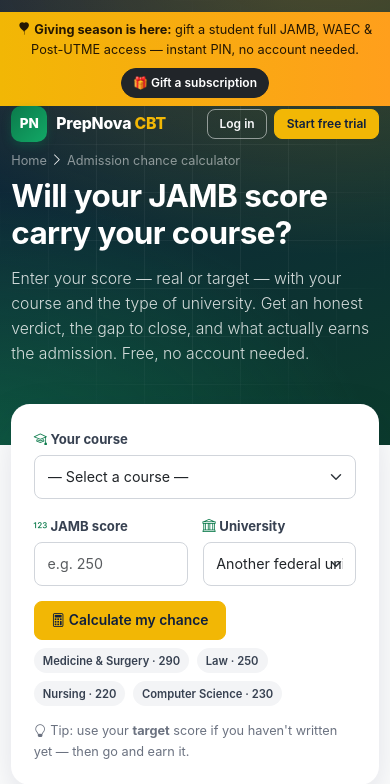
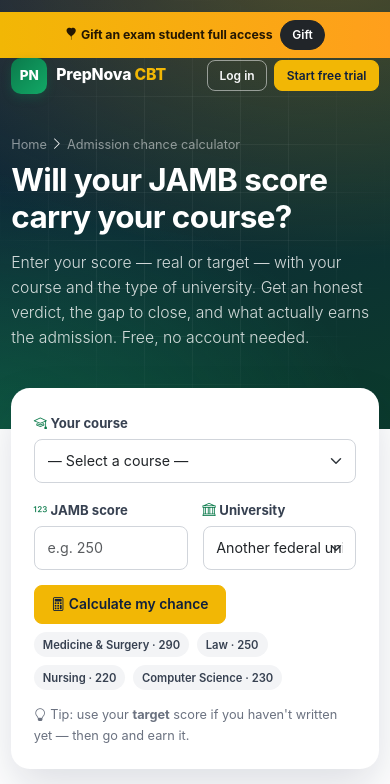
Before and after one commit to Aduagba90/cbt_app, a Flask app: page /admission-chance-calculator in a window 390 px wide. Shown: the top 784 px of the page. Run offline with Flask 3, Linux system fonts and the light colour scheme; parts of the project's set-up code (start-up, migrations or seed data) failed here and were passed over; some libraries are stand-ins or nearby versions.

Commit message:
Declutter the landing navbar for student registration: mobile header 174px -> 106px (gold strip now one slim 46px line, single tap target with short phone copy), white Gift pill removed from the action row (the strip pill is the gift CTA) and How it works dropped from the nav links (hero button + footer cover it), so actions are exactly [Log in] + gold [Start free trial]; static strip on login/register matches; hero compensation retuned; verified at 320/390/768/1366px (one-line strip, 5 links, 2 buttons, hero clear, hit-tests pass, 0 errors); suite 55 checks, battery 568 green

```diff
--- a/static/css/prepnova.css
+++ b/static/css/prepnova.css
@@ -984,8 +984,10 @@
   padding:1.1rem 1.4rem; border:1px solid rgba(255,255,255,.16); border-radius:1rem; background:rgba(255,255,255,.07); }
 
 /* ---------- Gift: attention placements (promo strip, hero, dedicated CTA) ---------- */
-.pn-promo-strip { background: linear-gradient(90deg, #f2b705, #ff9f1c); color: #241703; font-size: .85rem; }
-.pn-promo-strip .btn { border-radius: 999px; }
+.pn-promo-strip { display: block; background: linear-gradient(90deg, #f2b705, #ff9f1c); color: #241703;
+  font-size: .82rem; text-decoration: none; }
+.pn-promo-strip:hover { color: #241703; }
+.pn-promo-strip .btn { border-radius: 999px; pointer-events: none; }
 .pn-gift-cta { position: relative; overflow: hidden; text-align: center; color: #fff; border-radius: 24px; padding: 3rem 1.5rem;
   background: radial-gradient(600px 280px at 8% 0%, rgba(242, 183, 5, .35), transparent 60%), linear-gradient(135deg, #4c1d95, var(--pn-navy, #0f1f3d)); }
 @media (min-width: 768px) { .pn-gift-cta { padding: 4rem 3rem; } }
@@ -997,12 +999,6 @@
 @keyframes pn-gift-float { 0%, 100% { transform: translateY(0); } 50% { transform: translateY(-7px); } }
 @media (prefers-reduced-motion: reduce) { .pn-gift-cta-badge { animation: none; } }
 
-/* ---------- Gift: nav CTA pill + plan tag ---------- */
-.pn-nav-gift { display: inline-flex; align-items: center; padding: .42rem 1rem; border-radius: 999px;
-  background: #fff; color: #0f1f3d; font-weight: 700; font-size: .85rem; text-decoration: none;
-  box-shadow: 0 6px 18px rgba(0, 0, 0, .28); transition: transform .15s ease, box-shadow .15s ease; }
-.pn-nav-gift i { color: #d97706; }
-.pn-nav-gift:hover { transform: translateY(-1px); box-shadow: 0 10px 24px rgba(0, 0, 0, .34); color: #0f1f3d; }
 .pn-gift-tag { display: inline-block; font-size: .62rem; font-weight: 800; letter-spacing: .06em;
   text-transform: uppercase; color: #241703; background: linear-gradient(135deg, #ffd166, #f2b705);
   border-radius: 999px; padding: .12rem .45rem; vertical-align: middle; margin-left: .15rem; }
@@ -1013,9 +1009,9 @@
 
 /* Promo strip lives INSIDE the fixed landing nav — push the hero down by the strip height
    (mobile: text wraps to two lines ~68px; >=768px single line ~48px). */
-body.pn-has-promo .pn-hero { padding-top: calc(7.5rem + 68px); }
+body.pn-has-promo .pn-hero { padding-top: calc(7.5rem + 52px); }
 @media (min-width: 768px) { body.pn-has-promo .pn-hero { padding-top: calc(7.5rem + 48px); } }
 @media (min-width: 992px) { body.pn-has-promo .pn-hero { padding-top: calc(9rem + 48px); } }
-body.pn-has-promo .pn-hero-sm { padding-top: calc(5.5rem + 68px); }
+body.pn-has-promo .pn-hero-sm { padding-top: calc(5.5rem + 52px); }
 @media (min-width: 768px) { body.pn-has-promo .pn-hero-sm { padding-top: calc(5.5rem + 48px); } }
 @media (min-width: 992px) { body.pn-has-promo .pn-hero-sm { padding-top: calc(6.5rem + 48px); } }
--- a/templates/_landing_nav.html
+++ b/templates/_landing_nav.html
@@ -1,12 +1,12 @@
 {% set on_landing = request.path in ('/', '/index') %}
 <nav class="pn-landing-nav">
     {% if not session.get('user') and request.endpoint != 'gift_page' and not request.path.startswith('/battle') %}
-    <div class="pn-promo-strip">
-        <div class="container d-flex flex-wrap align-items-center justify-content-center gap-2 py-2">
-            <span class="text-center"><i class="bi bi-balloon-heart-fill me-1"></i><b>Giving season is here:</b> gift a student full JAMB, WAEC &amp; Post-UTME access — instant PIN, no account needed.</span>
-            <a href="{{ url_for('gift_page') }}" class="btn btn-dark btn-sm flex-shrink-0">🎁 Gift a subscription</a>
+    <a class="pn-promo-strip" href="{{ url_for('gift_page') }}">
+        <div class="container d-flex align-items-center justify-content-center gap-2 py-2">
+            <span class="text-truncate"><i class="bi bi-balloon-heart-fill me-1"></i><b>Gift an exam student full access</b><span class="d-none d-md-inline"> — JAMB, WAEC &amp; Post-UTME, instant PIN, no account needed</span></span>
+            <span class="btn btn-dark btn-sm flex-shrink-0"><span class="d-md-none">Gift</span><span class="d-none d-md-inline">Gift a subscription</span></span>
         </div>
-    </div>
+    </a>
     {% endif %}
     <div class="container d-flex align-items-center justify-content-between">
         <a class="pn-brand" href="{{ url_for('index') }}">
@@ -16,7 +16,6 @@
         <ul class="nav d-none d-lg-flex align-items-center gap-1">
             <li class="nav-item"><a class="nav-link" href="{{ '#tools' if on_landing else url_for('tools.combination_checker') }}"><i class="bi bi-tools me-1"></i>Free tools</a></li>
             <li class="nav-item"><a class="nav-link" href="{{ '#features' if on_landing else '/#features' }}">Features</a></li>
-            <li class="nav-item d-none d-xl-block"><a class="nav-link" href="{{ '#how' if on_landing else '/#how' }}">How it works</a></li>
             <li class="nav-item"><a class="nav-link" href="{{ '#pricing' if on_landing else '/#pricing' }}">Pricing</a></li>
             <li class="nav-item d-none d-xl-block"><a class="nav-link" href="{{ '#faq' if on_landing else '/#faq' }}">FAQ</a></li>
             <li class="nav-item"><a class="nav-link" href="{{ url_for('centre.schools') }}"><i class="bi bi-mortarboard me-1"></i>For centres</a></li>
@@ -25,7 +24,6 @@
             {% if session.get('user') %}
             <a href="{{ url_for('dashboard') }}" class="btn btn-accent btn-sm"><i class="bi bi-grid-1x2 me-1"></i> Go to dashboard</a>
             {% else %}
-            <a href="{{ url_for('gift_page') }}" class="pn-nav-gift d-none d-md-inline-flex" title="Buy full access for a student — no account needed"><i class="bi bi-balloon-heart-fill"></i>&nbsp;Gift</a>
             <a href="{{ url_for('login') }}" class="btn btn-outline-light btn-sm">Log in</a>
             <a href="{{ url_for('register') }}" class="btn btn-accent btn-sm">Start free trial</a>
             {% endif %}
--- a/templates/base.html
+++ b/templates/base.html
@@ -24,12 +24,12 @@
 {% endblock %}
 
 {% if request.endpoint and not session.get('user') and request.endpoint != 'gift_page' and 'pn-landing' not in (self.body_class() or '') and not request.path.startswith('/battle') %}
-<div class="pn-promo-strip">
-    <div class="container d-flex flex-wrap align-items-center justify-content-center gap-2 py-2">
-        <span class="text-center"><i class="bi bi-balloon-heart-fill me-1"></i><b>Giving season is here:</b> gift a student full JAMB, WAEC &amp; Post-UTME access — instant PIN, no account needed.</span>
-        <a href="{{ url_for('gift_page') }}" class="btn btn-dark btn-sm flex-shrink-0">🎁 Gift a subscription</a>
+<a class="pn-promo-strip" href="{{ url_for('gift_page') }}">
+    <div class="container d-flex align-items-center justify-content-center gap-2 py-2">
+        <span class="text-truncate"><i class="bi bi-balloon-heart-fill me-1"></i><b>Gift an exam student full access</b><span class="d-none d-md-inline"> — JAMB, WAEC &amp; Post-UTME, instant PIN, no account needed</span></span>
+        <span class="btn btn-dark btn-sm flex-shrink-0"><span class="d-md-none">Gift</span><span class="d-none d-md-inline">Gift a subscription</span></span>
     </div>
-</div>
+</a>
 {% endif %}
 
 {% block navbar %}
```
Also changed, not shown: HANDOFF.md (+6 -1 lines).
